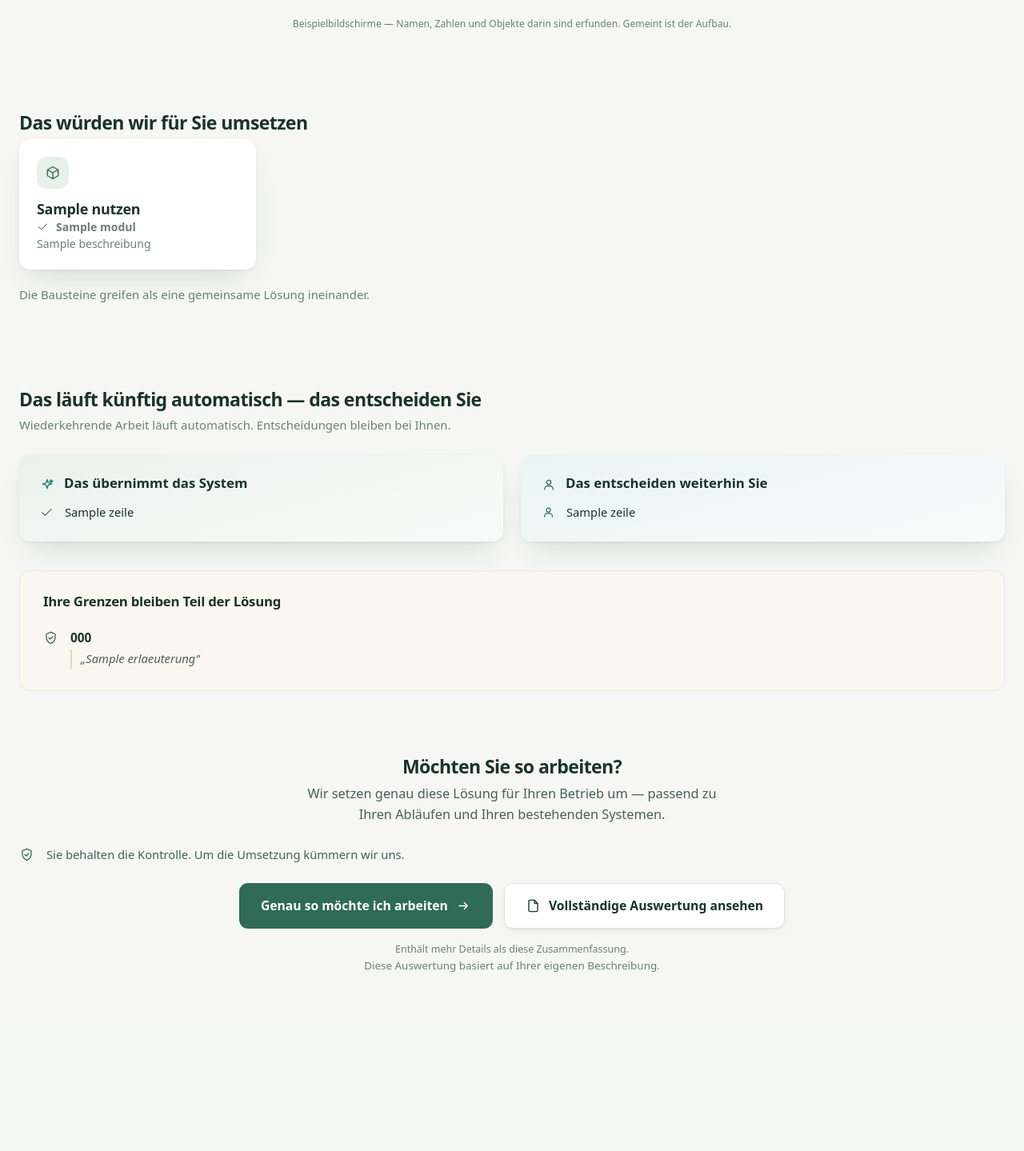
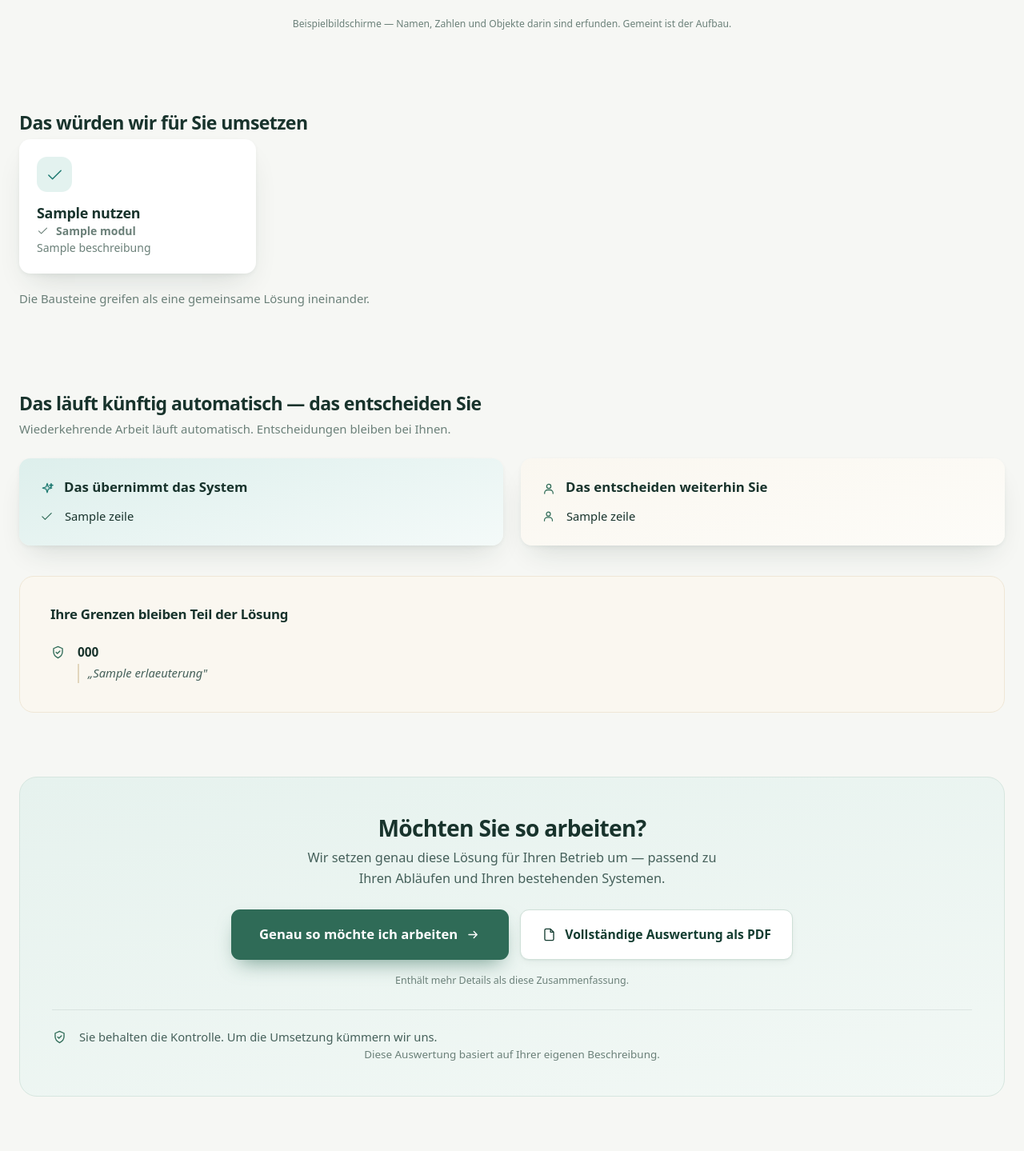
Before and after one commit to deryasarikaya/AI-Start-Map, a FastAPI app: template app/templates/ergebnis.html in a window 1280 px wide. Shown: the part 1805-3244 px from the top of the page at 80% size. Before the commit the page ends 3020 px from the top, so only its background shows below. Run offline with FastAPI, Linux system fonts and the light colour scheme; the template is opened without the code that fills it: most values are stand-ins (such as "Sample title", 1, 10 or a date in 2020).

Commit message:
Close the page with one clear way forward
The final block was standing free on the page background, which made the
closing question read as one more line rather than the end of the story.
It sits on its own surface now, and the two buttons stopped being equals:
one carries a full ground, more width and a shadow, the other is plainly
the second.

The trust line moved after the buttons. Before them it invited weighing
up; after them it takes away the last worry, and with AI the worry about
losing control is the biggest one there is.

Each building block carries its own mark, read from its benefit -- four
identical cubes were decoration, and a symbol that means something says
part of the message before anyone reads. Larger, in the teal that stands
for where work is taken over.

Left is where work disappears, so that column turned teal; right is where
control stays, so it turned warm and quiet rather than looking like
another product. The limits block lost its shadow, gained a thin border
and a lot of padding -- it should feel like safety, not like another
module.

And a prompt rule to go with it: at most two short sentences per block.
Four of those cards stand side by side and get five seconds; a paragraph
there does not get read, it gets skipped -- and the benefit above it goes
with it.

```diff
--- a/app/static/tafel.css
+++ b/app/static/tafel.css
@@ -827,11 +827,11 @@
   padding: 22px; background: var(--flaeche); position: relative;
 }
 .tafel .bausteinsymbol {
-  display: grid; place-items: center; width: 40px; height: 40px;
-  border-radius: 12px; background: var(--marke-hell); color: var(--marke);
-  margin-bottom: 14px;
+  display: grid; place-items: center; width: 44px; height: 44px;
+  border-radius: 13px; background: #e3f2ef; color: var(--ki-tief);
+  margin-bottom: 15px;
 }
-.tafel .bausteinsymbol svg { width: 20px; height: 20px; }
+.tafel .bausteinsymbol svg { width: 23px; height: 23px; stroke-width: 1.6; }
 /* Was von seinem Tisch verschwindet. Die Zeile, die verkauft. */
 .tafel .baustein h3 {
   margin-bottom: 0; line-height: 1.3; font-size: 1.12rem;
@@ -887,12 +887,16 @@
   border-radius: var(--rund); box-shadow: var(--heben-2);
   padding: 26px; background: var(--flaeche);
 }
+/* Links verschwindet Arbeit — das ist die aktive Seite, also Teal.
+ * Rechts bleibt Kontrolle — warm und ruhig, nicht noch ein Produkt. */
 .tafel .spalte--system {
-  background: linear-gradient(165deg, #eaf2ee, #f8fbf9);
+  background: linear-gradient(165deg, #ddefec, #f4faf9);
 }
 .tafel .spalte--mensch {
-  background: linear-gradient(165deg, #e9f4f3, #f8fcfb);
+  background: linear-gradient(165deg, #faf7f0, #fdfcf8);
 }
+.tafel .spalte--mensch svg { color: #8a7a55; }
+.tafel .spalte--mensch h3 svg { color: #8a7a55; }
 .tafel .spalte h3 { margin-bottom: 14px; font-size: 1.05rem; }
 .tafel .spalte ul { list-style: none; margin: 0; padding: 0;
   display: flex; flex-direction: column; gap: 11px; }
@@ -1049,11 +1053,13 @@
  * hat, ist das Stärkste auf der Seite — es zeigt, dass wir nicht nur seine
  * Probleme gehört haben, sondern auch, was er nicht will. Also eine eigene
  * ruhige Fläche mit warmem Grund statt drei Zeilen am Rand. */
+/* Sicherheit, nicht noch ein Produktmodul: warmer Grund, dünner Rand,
+ * kein Schatten, viel Innenabstand. */
 .tafel .grenzen {
-  display: grid; gap: 18px; margin: 36px 0 0;
+  display: grid; gap: 20px; margin: 38px 0 0;
   width: auto; max-width: none;
-  padding: 26px 30px 28px; border-radius: var(--rund);
-  background: #faf7f0; box-shadow: inset 0 0 0 1px #efe7d6;
+  padding: 34px 38px 36px; border-radius: 18px;
+  background: #faf7f0; border: 1px solid #efe7d6; box-shadow: none;
 }
 .tafel .grenzenkopf {
   margin: 0 0 2px; font-size: 1.05rem; font-weight: 660;
@@ -1119,6 +1125,32 @@
   .tafel .pfeil svg { transform: rotate(90deg); }
 }
 
+
+/* **Der Abschluss ist ein Block, keine Restfläche.** Frei auf dem Grund
+ * stehend las sich die Frage wie eine weitere Zeile; auf eigener Fläche ist
+ * sie das Ende der Geschichte. */
+.tafel .abschluss .flaeche {
+  padding: 46px 40px 40px; border-radius: 22px;
+  background: linear-gradient(168deg, #e6f2ee 0%, #f2f8f5 100%);
+  border: 1px solid #d6e6df;
+}
+.tafel .abschluss h2 { font-size: clamp(1.6rem, 2.2vw, 2rem); }
+.tafel .knoepfe { margin-top: 26px; }
+/* Ein Weg ist der Hauptweg: voller Grund, breiter, mit Schatten. Der
+ * andere ist erkennbar der zweite. */
+.tafel .abschluss .knopf--haupt {
+  padding: 17px 34px; font-size: 1.04rem;
+  box-shadow: 0 12px 26px -10px rgb(47 107 87 / .65);
+}
+.tafel .abschluss .knopf--neben {
+  background: #fff; border-color: #cfe0d8; color: var(--marke-tief);
+}
+.tafel .abschluss .versprechen {
+  margin-top: 26px; padding-top: 22px;
+  border-top: 1px solid rgb(24 51 44 / .09);
+  justify-content: center;
+}
+
 /* ── Druck ────────────────────────────────────────────────────────────
  * Der Kopf wird hell, damit niemand eine halbe Patrone dunkelblau
  * verbraucht. Sonst bleibt die Tafel, wie sie ist. */
--- a/app/templates/ergebnis.html
+++ b/app/templates/ergebnis.html
@@ -523,9 +523,14 @@
          Katalog verkauft nichts. Die vollständige Liste steht im
          Ausdruck. #}
       {% for modul in e.module[:4] %}
+      {# Das Zeichen kommt aus dem Nutzen, sonst aus dem Namen. Vier
+         gleiche Würfel waren Dekoration; ein Symbol, das den Nutzen
+         meint, sagt schon etwas, bevor jemand liest. #}
       <article class="baustein">
         <span class="bausteinsymbol">
-          <svg aria-hidden="true"><use href="#i-baustein"/></svg>
+          <svg aria-hidden="true">
+            <use href="#{{ (modul.nutzen or modul.name) | wandelsymbol }}"/>
+          </svg>
         </span>
         {% if modul.nutzen %}
         <h3>{{ modul.nutzen }}</h3>
@@ -642,12 +647,6 @@
     <h2>Möchten Sie so arbeiten?</h2>
     <p class="bruecke">Wir setzen genau diese Lösung für Ihren Betrieb um —
     passend zu Ihren Abläufen und Ihren bestehenden Systemen.</p>
-    {# Nicht noch einmal daran erinnern, was er schon hat — an dieser
-       Stelle soll er wollen, nicht abwägen. #}
-    <p class="versprechen">
-      <svg aria-hidden="true"><use href="#i-schutz"/></svg>
-      <span>Sie behalten die Kontrolle. Um die Umsetzung kümmern wir uns.</span>
-    </p>
     <div class="knoepfe">
       <a class="knopf knopf--haupt" href="{{ gespraechs_adresse() }}">
         <span>Genau so möchte ich arbeiten</span>
@@ -660,7 +659,7 @@
          Zusatz bleibt dieselbe Adresse eine Seite zum Lesen. #}
       <a class="knopf knopf--neben" href="/report?drucken=1">
         <svg aria-hidden="true"><use href="#i-pdf"/></svg>
-        <span>Vollständige Auswertung ansehen</span>
+        <span>Vollständige Auswertung als PDF</span>
       </a>
     </div>
     {# Der zweite Knopf ist kein zweiter Ausgang. Er stand gleichberechtigt
@@ -668,6 +667,15 @@
        bequemere. Der nächste Schritt ist das Gespräch; der Ausdruck ist
        das, was er mitnimmt und intern weitergibt. #}
     <p class="knopfnotiz">Enthält mehr Details als diese Zusammenfassung.</p>
+
+    {# Der letzte Satz der Seite. Er steht **nach** den Knöpfen: davor
+       hätte er zum Abwägen eingeladen, danach nimmt er die letzte
+       Sorge — und die Sorge vor Kontrollverlust ist bei KI die
+       grösste. #}
+    <p class="versprechen">
+      <svg aria-hidden="true"><use href="#i-schutz"/></svg>
+      <span>Sie behalten die Kontrolle. Um die Umsetzung kümmern wir uns.</span>
+    </p>
     <p class="kleingedruckt">Diese Auswertung basiert auf Ihrer eigenen
     Beschreibung.</p>
   </div>
```
Also changed, not shown: app/prompts/zielarchitektur.md (+4 -1 lines), tests/test_report_page.py (+1 -1 lines).
